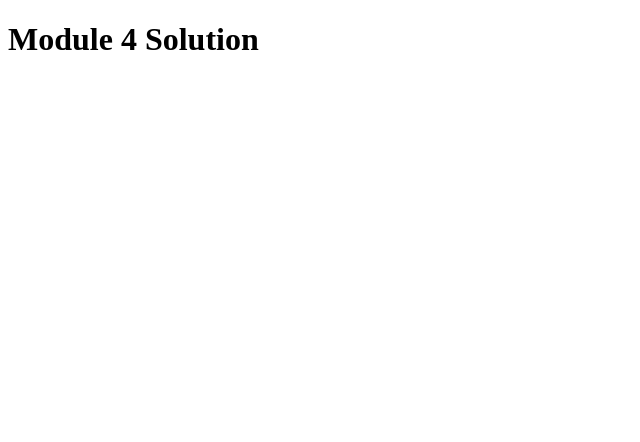
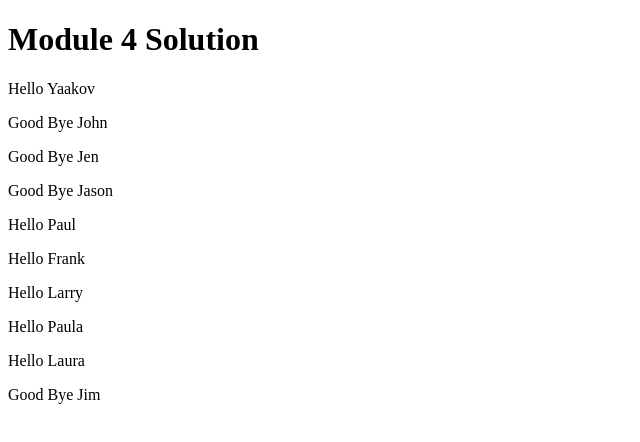
Before and after one commit to ar-uk/Web, a plain HTML site: page module4-solution/harder/index.html in a window 1280 px wide. Shown: the whole page, without its empty margins (0-640 px from the left). Drawn offline with Linux system fonts and the light colour scheme.

Commit message:
module-4Sol2

```diff
--- a/module4-solution/harder/SpeakGoodBye.js
+++ b/module4-solution/harder/SpeakGoodBye.js
@@ -4,6 +4,9 @@
   var byeSpeaker = {
     speak: function (name) {
       console.log(speakWord + " " + name);
+    },
+    speakHTML: function (name) {
+      return `<p>${speakWord} ${name}</p>`;
     }
   };
 
--- a/module4-solution/harder/SpeakHello.js
+++ b/module4-solution/harder/SpeakHello.js
@@ -1,10 +1,12 @@
-
 (function (window) {
   var speakWord = "Hello";
 
   var helloSpeaker = {
     speak: function (name) {
       console.log(speakWord + " " + name);
+    },
+    speakHTML: function (name) {
+      return `<p>${speakWord} ${name}</p>`;
     }
   };
 
--- a/module4-solution/harder/index.html
+++ b/module4-solution/harder/index.html
@@ -3,14 +3,11 @@
 <head>
   <meta charset="utf-8">
   <title>Module 4 Solution</title>
-  <script>
-    var names = []; // DO NOT REMOVE
-  </script>
-  <script src="SpeakHello.js"></script>
-  <script src="SpeakGoodBye.js"></script>
-  <script src="script.js"></script>
 </head>
 <body>
 <h1>Module 4 Solution</h1>
+<script src="SpeakHello.js"></script>
+<script src="SpeakGoodBye.js"></script>
+<script src="script.js"></script>
 </body>
 </html>
--- a/module4-solution/harder/script.js
+++ b/module4-solution/harder/script.js
@@ -1,14 +1,16 @@
-
 (function () {
   var names = ["Yaakov", "John", "Jen", "Jason", "Paul", "Frank", "Larry", "Paula", "Laura", "Jim"];
+
+  var outputDiv = document.createElement('div');
+  document.body.appendChild(outputDiv);
 
   for (var i = 0; i < names.length; i++) {
     var firstLetter = names[i].charAt(0).toLowerCase();
 
     if (firstLetter === 'j') {
-      byeSpeaker.speak(names[i]);
+      outputDiv.innerHTML += byeSpeaker.speakHTML(names[i]);
     } else {
-      helloSpeaker.speak(names[i]);
+      outputDiv.innerHTML += helloSpeaker.speakHTML(names[i]);
     }
   }
 })();
```
